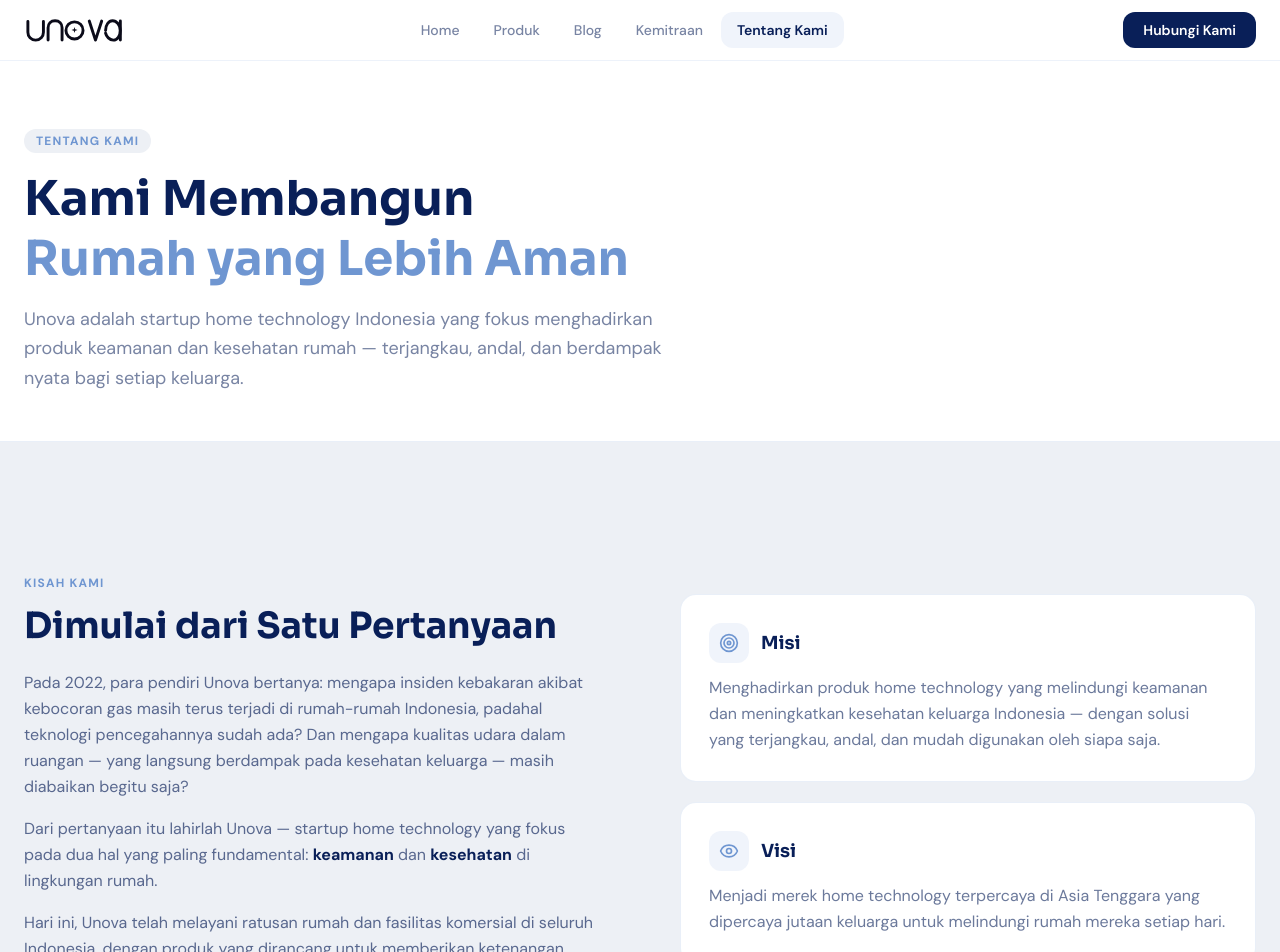
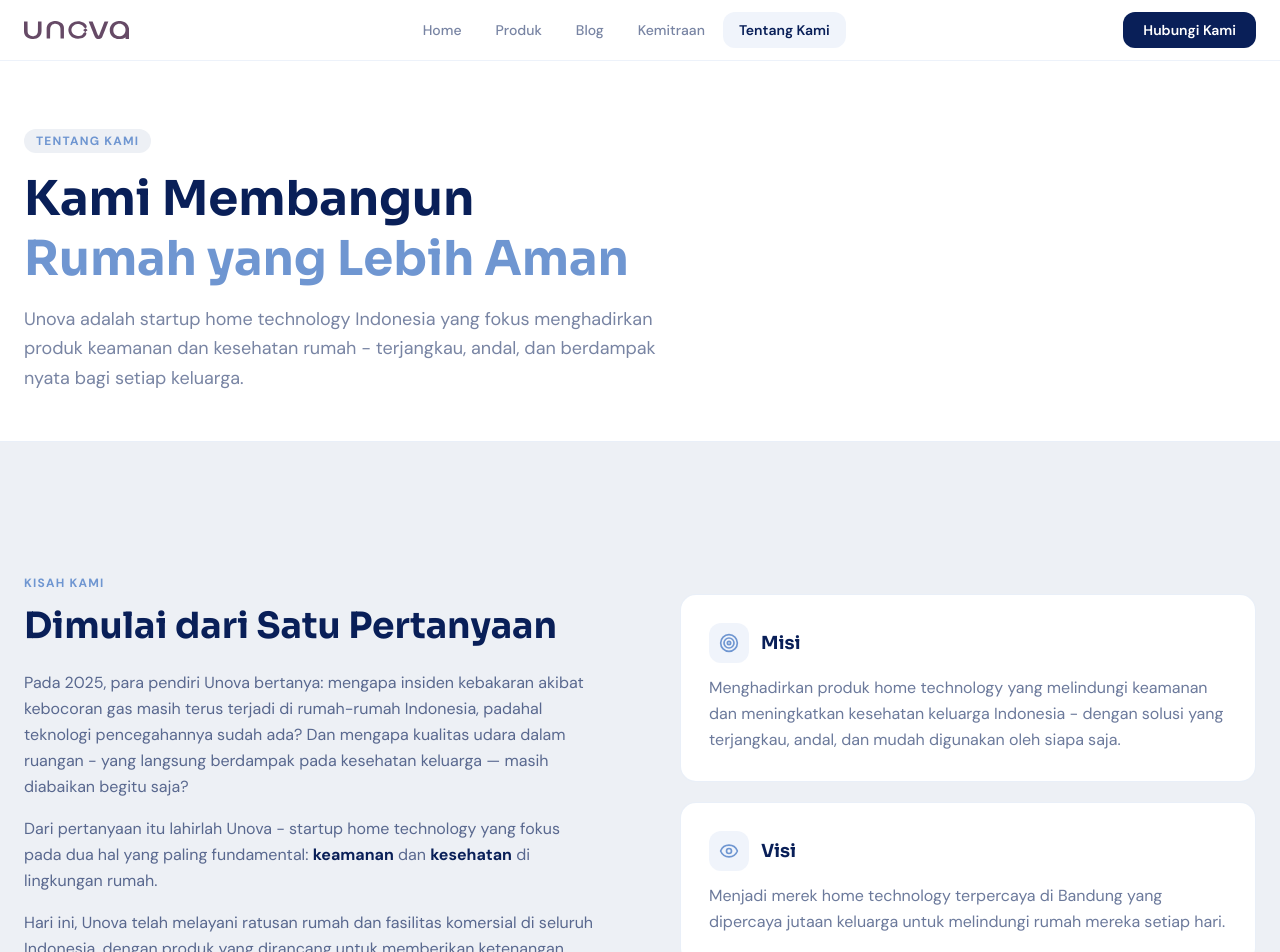
Before and after one commit to ripkie/unovaWebsite, a Next.js app: page /about in a window 1280 px wide. Shown: the top 952 px of the page. Built offline with nearby package versions, Linux system fonts and the light colour scheme.

Commit message:
fixing logo

```diff
--- a/src/app/about/page.tsx
+++ b/src/app/about/page.tsx
@@ -51,7 +51,7 @@ const team = [
   {
     name: "Sir Devan",
     role: "Chief Operation Officer",
-    bio: "Ahli pemasaran B2B dengan rekam jejak membangun brand teknologi di pasar Asia Tenggara.",
+    bio: "LOREM IPSUM, infokan mau dikasih quotes apa.",
     avatar: "👤",
   },
 ];
@@ -74,7 +74,7 @@ export default function AboutPage() {
           </h1>
           <p className="mt-4 text-brand-navy/55 text-lg leading-relaxed max-w-2xl">
             Unova adalah startup home technology Indonesia yang fokus menghadirkan
-            produk keamanan dan kesehatan rumah — terjangkau, andal, dan berdampak
+            produk keamanan dan kesehatan rumah - terjangkau, andal, dan berdampak
             nyata bagi setiap keluarga.
           </p>
         </div>
@@ -93,14 +93,14 @@ export default function AboutPage() {
               </h2>
               <div className="mt-6 space-y-4 text-brand-navy/65 leading-relaxed">
                 <p>
-                  Pada 2022, para pendiri Unova bertanya: mengapa insiden kebakaran akibat
+                  Pada 2025, para pendiri Unova bertanya: mengapa insiden kebakaran akibat
                   kebocoran gas masih terus terjadi di rumah-rumah Indonesia, padahal
                   teknologi pencegahannya sudah ada? Dan mengapa kualitas udara dalam
-                  ruangan — yang langsung berdampak pada kesehatan keluarga — masih
+                  ruangan - yang langsung berdampak pada kesehatan keluarga — masih
                   diabaikan begitu saja?
                 </p>
                 <p>
-                  Dari pertanyaan itu lahirlah Unova — startup home technology yang fokus
+                  Dari pertanyaan itu lahirlah Unova - startup home technology yang fokus
                   pada dua hal yang paling fundamental: <strong className="text-brand-navy">keamanan</strong> dan{" "}
                   <strong className="text-brand-navy">kesehatan</strong> di lingkungan rumah.
                 </p>
@@ -126,7 +126,7 @@ export default function AboutPage() {
                 </div>
                 <p className="text-brand-navy/60 leading-relaxed">
                   Menghadirkan produk home technology yang melindungi keamanan dan
-                  meningkatkan kesehatan keluarga Indonesia — dengan solusi yang
+                  meningkatkan kesehatan keluarga Indonesia - dengan solusi yang
                   terjangkau, andal, dan mudah digunakan oleh siapa saja.
                 </p>
               </div>
@@ -142,7 +142,7 @@ export default function AboutPage() {
                   <h3 className="font-display font-bold text-brand-navy text-lg">Visi</h3>
                 </div>
                 <p className="text-brand-navy/60 leading-relaxed">
-                  Menjadi merek home technology terpercaya di Asia Tenggara yang dipercaya
+                  Menjadi merek home technology terpercaya di Bandung yang dipercaya
                   jutaan keluarga untuk melindungi rumah mereka setiap hari.
                 </p>
               </div>
--- a/src/app/products/[slug]/page.tsx
+++ b/src/app/products/[slug]/page.tsx
@@ -27,7 +27,7 @@ const products: Record<string, ProductData> = {
     tagline: "Proteksi otomatis dari kebocoran gas",
     badge: "Tersedia Sekarang",
     badgeColor: "bg-green-500",
-    price: "Rp 1.800.000",
+    price: "Rp xx",
     image: "/images/product-sensor.png",
     focus: "🛡️ Keamanan",
     description:
--- a/src/app/products/page.tsx
+++ b/src/app/products/page.tsx
@@ -22,7 +22,7 @@ const products = [
     focus: "Keamanan",
     focusColor: "text-red-400 bg-red-500/10",
     specs: ["Deteksi LPG & Gas Alam", "Valve Otomatis", "Alarm 85dB", "Notifikasi App"],
-    price: "Mulai dari Rp 1.800.000",
+    price: "Mulai dari Rp xx",
     highlights: [
       { icon: ShieldAlert, text: "Respon deteksi < 10 detik" },
       { icon: Bell, text: "Alarm suara & push notification" },
--- a/src/components/Navbar.tsx
+++ b/src/components/Navbar.tsx
@@ -65,8 +65,8 @@ export default function Navbar() {
               src="/logoUnova.svg"
               alt="Unova"
               style={{
-                height: "28px",
-                width: "auto",
+                height: "18px",
+                width: "105px",
                 filter: "invert(10%) sepia(60%) saturate(800%) hue-rotate(205deg) brightness(40%)",
               }}
             />
```
Also changed, not shown: public/logoUnova.svg. Lines whose indentation alone changed are shown as unchanged.
